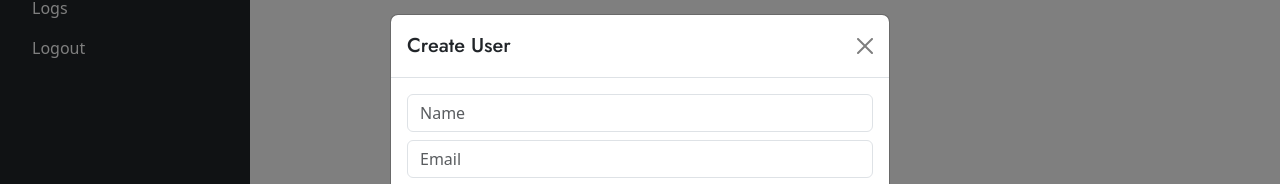
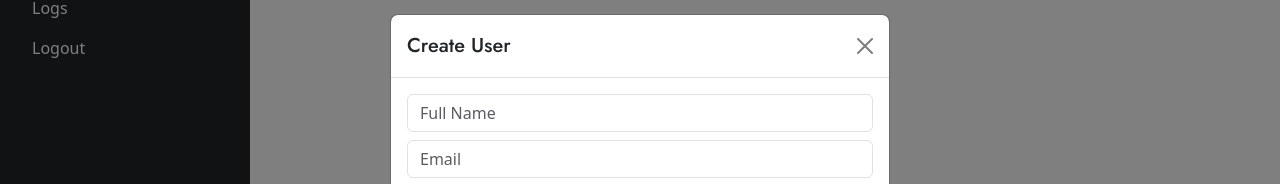
Before and after one commit to mahesh13sankarie/solar-offset-project, a React (Vite) app in the folder client/: page /dashboard/users in a window 1280 px wide. Both pictures are taken after a click on the button "Create User". Shown: the part 233-417 px from the top of the page. Built offline with nearby package versions, Linux system fonts and the light colour scheme; no server answers.

Commit message:
change option to save 1,2,3

```diff
--- a/client/src/components/Dashboard/Userpage.jsx
+++ b/client/src/components/Dashboard/Userpage.jsx
@@ -30,6 +30,7 @@ const UsersPage = () => {
         e.preventDefault();
         try {
             if (editingUserId) {
+                console.log(formData);
                 await axios.put(`${api}/users/${editingUserId}`, formData);
             } else {
                 await axios.post(`${api}/users`, formData);
@@ -64,9 +65,9 @@ const UsersPage = () => {
 
     return (
         <div>
-            <h2 className="mb-4">User Management</h2>
+            <h2 className="mb-4 text-center d-flex" >User Management</h2>
 
-            <button className="btn btn-success mb-3" onClick={() => setShowCreateModal(true)}>Create User</button>
+            <button className="btn btn-success mb-4 " onClick={() => setShowCreateModal(true)}>Create User</button>
 
             {showCreateModal && (
                 <div className="modal fade show d-block" tabIndex="-1" style={{ backgroundColor: 'rgba(0, 0, 0, 0.5)' }}>
@@ -82,7 +83,7 @@ const UsersPage = () => {
                                         <input
                                             type="text"
                                             className="form-control"
-                                            placeholder="Name"
+                                            placeholder="Full Name"
                                             value={formData.name}
                                             required
                                             onChange={(e) => setFormData({ ...formData, name: e.target.value })}
@@ -104,9 +105,9 @@ const UsersPage = () => {
                                             value={formData.role}
                                             onChange={(e) => setFormData({ ...formData, role: e.target.value })}
                                         >
-                                            <option value="user">User</option>
-                                            <option value="staff">Staff</option>
-                                            <option value="admin">Admin</option>
+                                            <option value="3">User</option>
+                                            <option value="2">Staff</option>
+                                            <option value="1">Admin</option>
                                         </select>
                                     </div>
                                 </div>
@@ -134,7 +135,7 @@ const UsersPage = () => {
                                         <input
                                             type="text"
                                             className="form-control"
-                                            placeholder="Name"
+                                            placeholder="Full Name"
                                             value={formData.name}
                                             required
                                             onChange={(e) => setFormData({ ...formData, name: e.target.value })}
```
